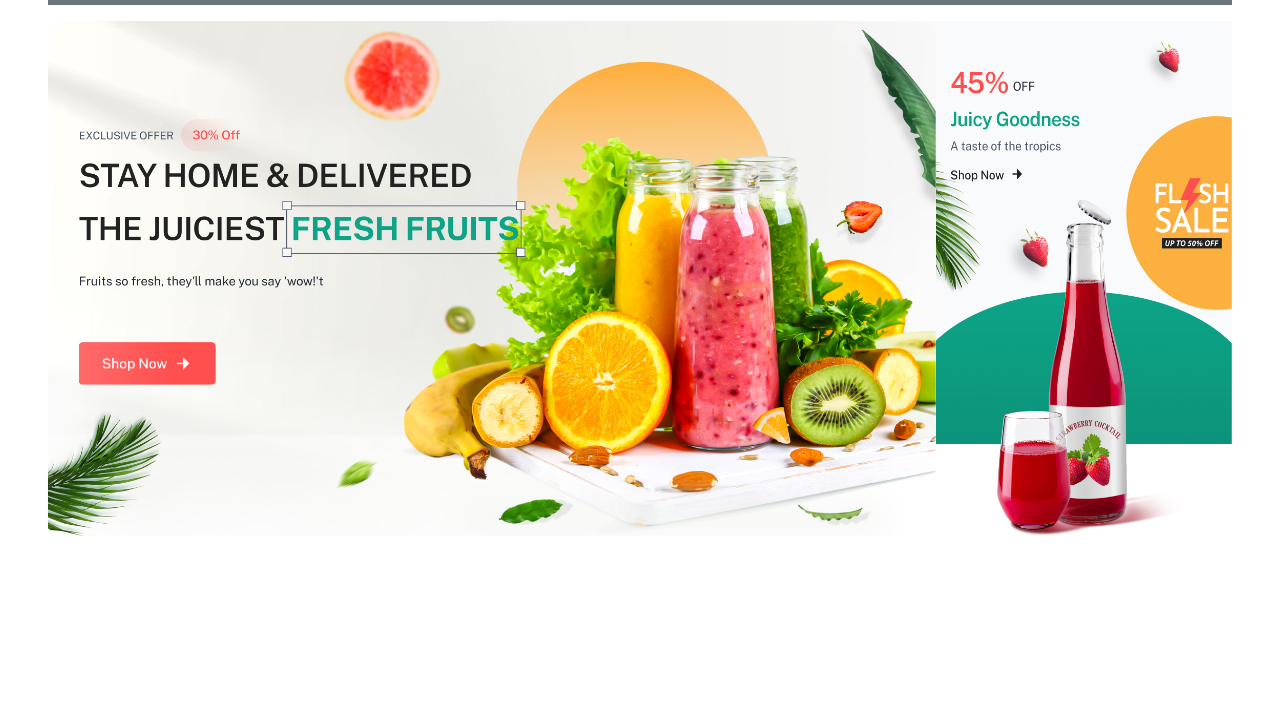
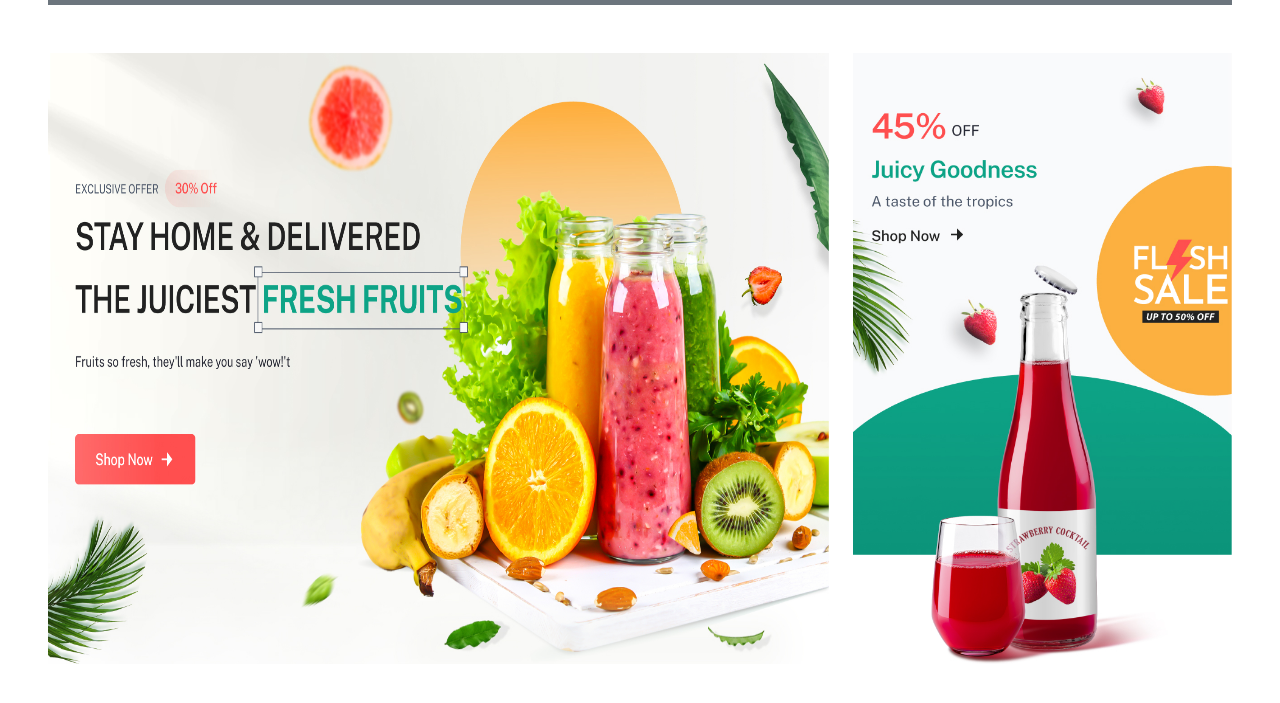
Before and after one commit to muktaranidas/Task-Ecommerce-Application, a plain HTML site: page index.html in a window 1280 px wide. Shown: the part 107-810 px from the top of the page. Drawn offline with nearby package versions, Linux system fonts and the light colour scheme.

Commit message:
banner dont

```diff
--- a/index.html
+++ b/index.html
@@ -130,9 +130,9 @@
 <!-- FooterNav end -->
 
 <!-- banner start -->
-<div class="d-flex   my-3">
-    <img src="./banner right.jpg" alt="" class="w-75">
-    <img src="./banner left.jpg" alt="" class="w-25">
+<div class="row my-5 ">
+    <img src="./banner right.jpg" alt="" class="col-8">
+    <img src="./banner left.jpg" alt="" class="col-4">
 </div>
 <!-- banner end -->
     </main>
```
